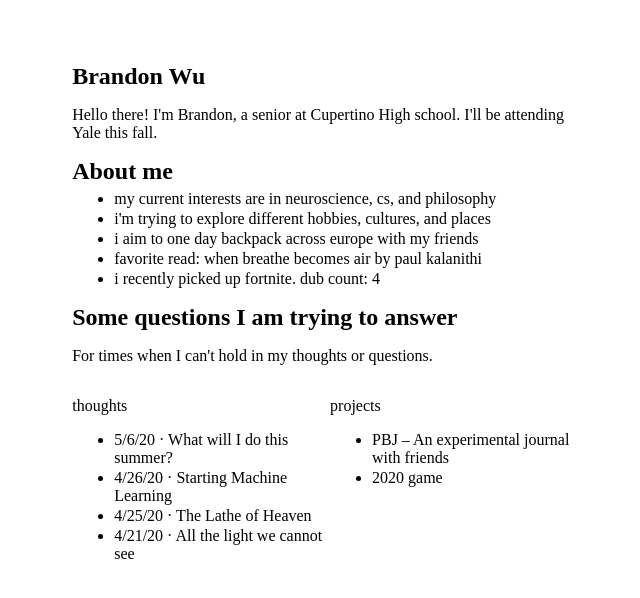
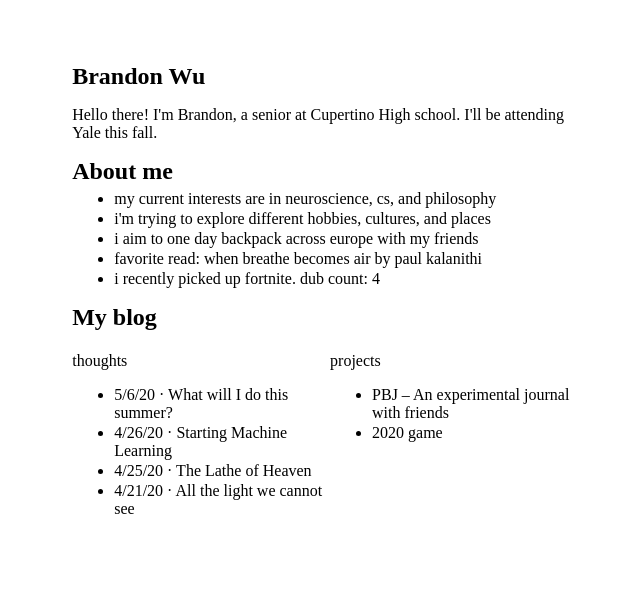
Before and after one commit to brandonlwu/brandon_blog, a Jekyll site: the page built from index.markdown, in a window 1280 px wide. Shown: the top 598 px of the page, without its empty margins (315-955 px from the left). Built offline with Jekyll 4.4.1, drawn with Linux system fonts in a browser that asks for light colours.

Commit message:
initial_commit

```diff
--- a/_layouts/home.html
+++ b/_layouts/home.html
@@ -21,8 +21,7 @@ layout: default
 
 <!-- BLOG -->
 <div>
-  <h1>Some questions I am trying to answer</h1>
-  <p>For times when I can't hold in my thoughts or questions.</p>
+  <h1>My blog</h1>
   <div class = "thoughts">
     <p>thoughts</p>
     <ul>
```
